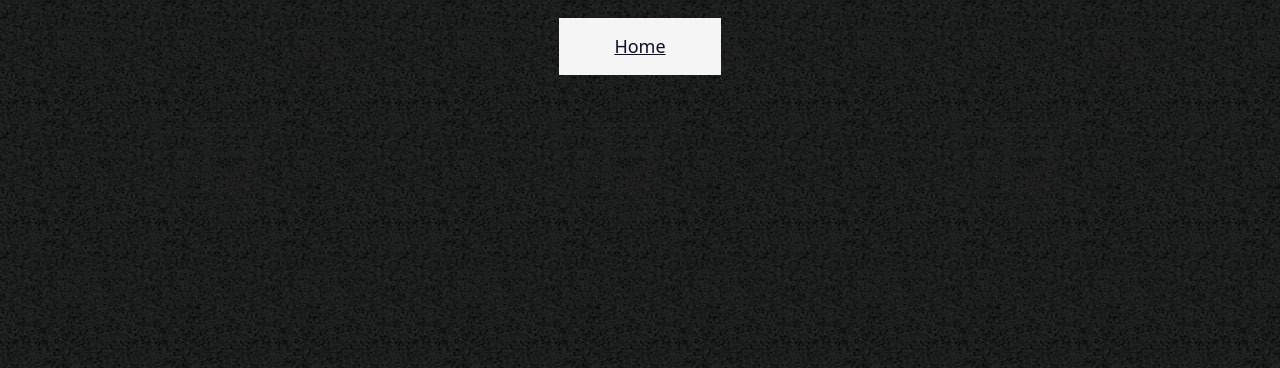
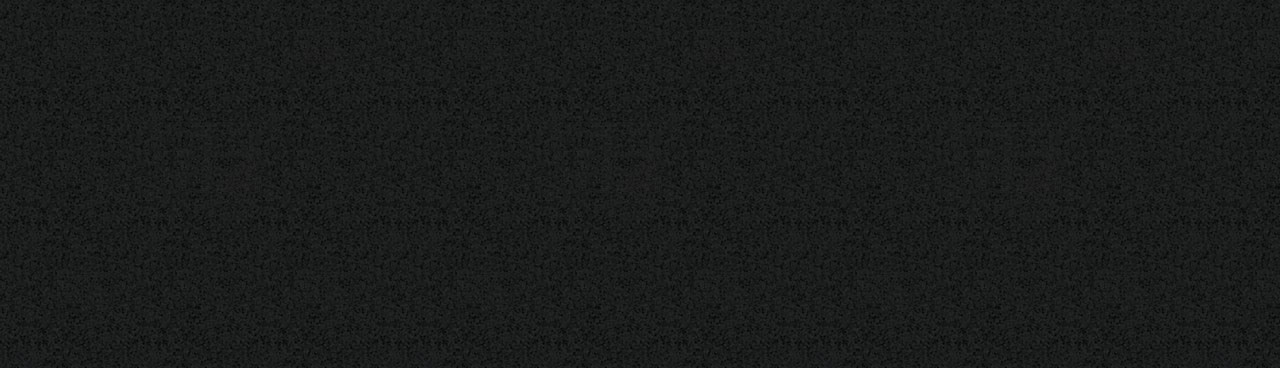
Before and after one commit to matheuscruz-code/mestre_do_disfarce, a plain HTML site: page obrigado.html in a window 1280 px wide. Shown: the part 432-800 px from the top of the page. Drawn offline with nearby package versions, Linux system fonts and the light colour scheme.

Commit message:
Update obrigado.html

```diff
--- a/obrigado.html
+++ b/obrigado.html
@@ -56,7 +56,5 @@
     <h1 class="text">Obrigado pelo contato!</h1>
 
     <p class="paragrafo">Em breve entrarei em contato</p>
-
-    <a href="index.html" class="btm">Home</a>
 </body>
 </html>
```
